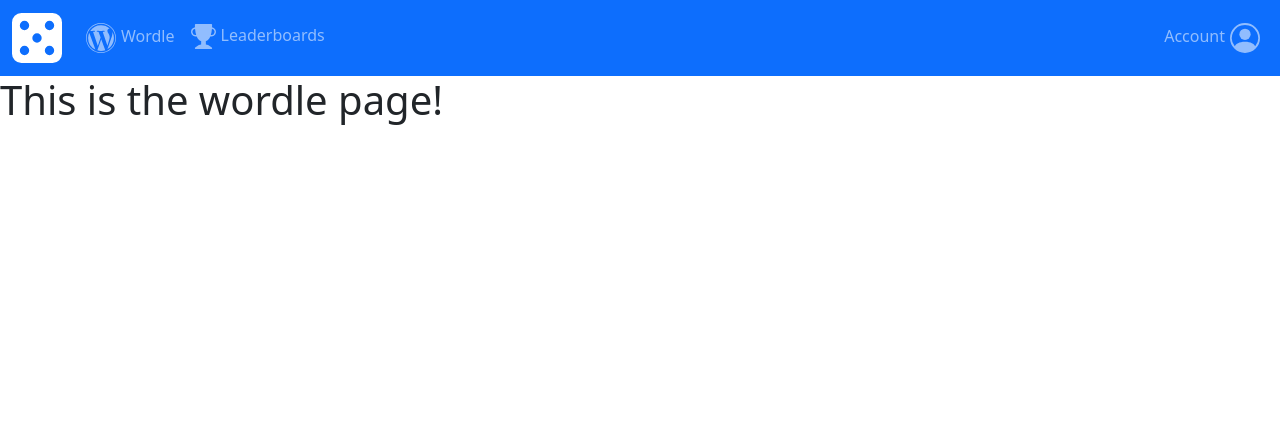
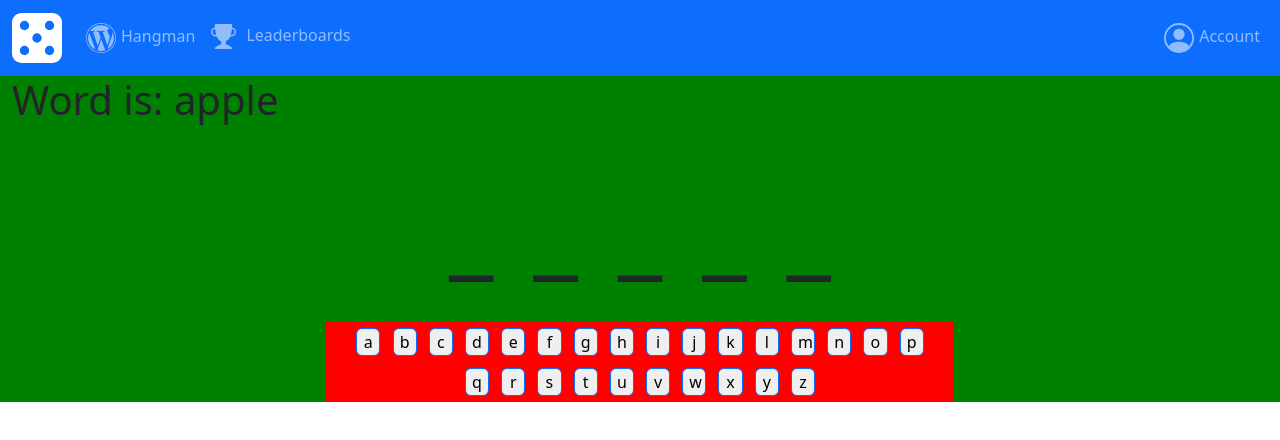
Before and after one commit to MichaelWhiting/PersonalProjectWD, a React (Vite) app: page /game1 in a window 1280 px wide. Shown: the top 440 px of the page. Built offline with nearby package versions, Linux system fonts and the light colour scheme.

Commit message:
finished some progress on hangman

```diff
--- a/src/NavBar.jsx
+++ b/src/NavBar.jsx
@@ -14,17 +14,17 @@ function NavigationBar() {
                     <Nav className="me-auto">
                         <Link className="nav-link" to="/game1">
                         <Icon.Wordpress style={{width: 30, height: 30, marginRight: 5}}/>
-                            Wordle
+                            Hangman
                         </Link>
                         <Link className="nav-link" to="/leaderboards">
-                            <Icon.TrophyFill style={{width: 25, height: 25, marginRight: 5}}/>
+                            <Icon.TrophyFill style={{width: 25, height: 25, marginRight: 10}}/>
                             Leaderboards
                         </Link>
                     </Nav>
                     <Nav className="ms-auto">
                         <Link className="nav-link" to="/account">
+                            <Icon.PersonCircle style={{width: 30, height: 30, marginRight: 5}}/>
                             Account
-                            <Icon.PersonCircle style={{width: 30, height: 30, marginLeft: 5}}/>
                         </Link>
                     </Nav>
                 </Navbar.Collapse>
--- a/src/components/AccountEditCell.jsx
+++ b/src/components/AccountEditCell.jsx
@@ -3,7 +3,7 @@ import { Button, Container, Form } from "react-bootstrap";
 
 function AccountEditCell() {
     return (
-        <Container className="d-flex justify-content-center align-items-center">
+        <Container className="d-flex min-vh-50 justify-content-center align-items-center rounded" style={{background: "#AEC6CF"}}>
             <Form>
                 <Form.Group>
                     <Form.Label>Email: </Form.Label>
@@ -12,7 +12,7 @@ function AccountEditCell() {
                     <Form.Label>Password: </Form.Label>
                     <Form.Control type="password" placeholder="password"/>
 
-                    <Button variant="primary" type="submit" style={{margin: 10}}>Change</Button>
+                    <Button variant="primary" type="submit" style={{marginTop: 10, marginBottom: 10}}>Change</Button>
                 </Form.Group>
             </Form>
         </Container>
--- a/src/components/AccountInfoCell.jsx
+++ b/src/components/AccountInfoCell.jsx
@@ -5,7 +5,7 @@ import AccountScoresCell from "./AccountScoresCell.jsx";
 function AccountInfoCell() {
 
     return (
-        <Container className="rounded align-items-center" style={{background: "#FAF9F6"}}>
+        <Container className="vh-80 rounded" style={{background: "#FAF9F6", width: 800}}>
             <Container className="d-flex vh-80 justify-content-center">
                 <h1>Account Info:</h1>
             </Container>
--- a/src/components/AccountScoresCell.jsx
+++ b/src/components/AccountScoresCell.jsx
@@ -4,7 +4,7 @@ import { FloatingLabel } from "react-bootstrap";
 function AccountScoresCell() {
     // make a array of the scores of the user later
     return (
-        <Container>
+        <Container className="rounded" style={{background: "#AEC6CF"}}>
             <h3>Scores(placeholders)</h3>
             <p>Wordle: 4</p>
             <p>Wordle: 6</p>
@@ -13,4 +13,4 @@ function AccountScoresCell() {
     )
 }
 
-export default AccountScoresCell
+export default AccountScoresCell;
--- /dev/null
+++ b/src/components/gameComponents/hangmanComponents/Keyboard.jsx
@@ -0,0 +1,29 @@
+import { Container } from "react-bootstrap";
+
+function Keyboard() {
+    const alphabet = "abcdefghijklmnopqrstuvwxyz";
+
+    const letterKeys = alphabet.split("").map((letter, i) => {
+        return (
+            <button
+                className="square border border-primary rounded"
+                style={{
+                    background: "primary",
+                    display: "inline",
+                    height: "4%",
+                    width: "4%",
+                    margin: "1%"
+                }}>
+                {letter}
+            </button>
+        )
+    })
+
+    return (
+        <Container style={{width: "50%", background: "red", textAlign: "center"}}>
+            {letterKeys}
+        </Container>
+    )
+}
+
+export default Keyboard;
--- /dev/null
+++ b/src/components/gameComponents/hangmanComponents/WordSpaces.jsx
@@ -0,0 +1,19 @@
+
+
+function WordSpaces(props) {
+    const { word } = props;
+    const wordSpaces = word.split("").map((letter, i) => {
+        return <label key={i} style={{margin: 20, fontSize: 100}}>_</label>
+    })
+
+    return (
+        <>
+            <h1>Word is: {word}</h1>
+            <div className="word-spaces d-flex justify-content-center">
+                {wordSpaces}
+            </div>
+        </>
+    )
+}
+
+export default WordSpaces;
--- a/src/main.jsx
+++ b/src/main.jsx
@@ -5,7 +5,7 @@ import ReactDOM from 'react-dom/client'
 import App from './App.jsx'
 
 // Importing Components
-import Wordle from "./pages/Wordle.jsx";
+import Wordle from "./pages/Hangman.jsx";
 import Leaderboards from "./pages/Leaderboards.jsx";
 import AccountPage from "./pages/AccountPage.jsx";
 import { Provider } from "react-redux";
--- /dev/null
+++ b/src/pages/Hangman.jsx
@@ -0,0 +1,14 @@
+import WordSpaces from "../components/gameComponents/hangmanComponents/WordSpaces.jsx";
+import Keyboard from "../components/gameComponents/hangmanComponents/Keyboard.jsx";
+import { Container } from "react-bootstrap";
+
+function Hangman() {
+    return (
+        <Container fluid style={{background: "green"}}>
+            <WordSpaces word="apple"/>
+            <Keyboard/>
+        </Container>
+    )
+}
+
+export default Hangman;
--- a/src/pages/Wordle.jsx
+++ /dev/null
@@ -1,10 +0,0 @@
-
-function Wordle() {
-    return (
-        <>
-            <h1>This is the wordle page!</h1>
-        </>
-    )
-}
-
-export default Wordle;
```
Also changed, not shown: src/gameLogic/wordle/hangmanController.js (added, +18 -0 lines), src/gameLogic/wordle/hangmanModel.js (added, +18 -0 lines).
